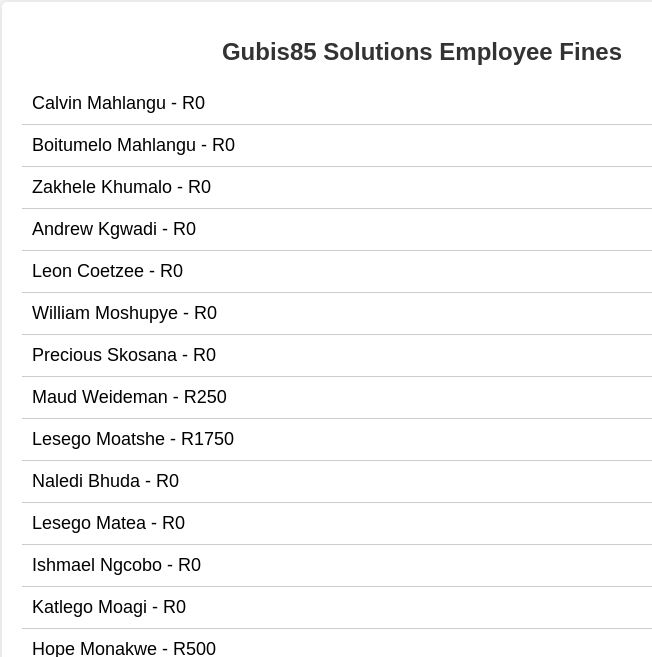
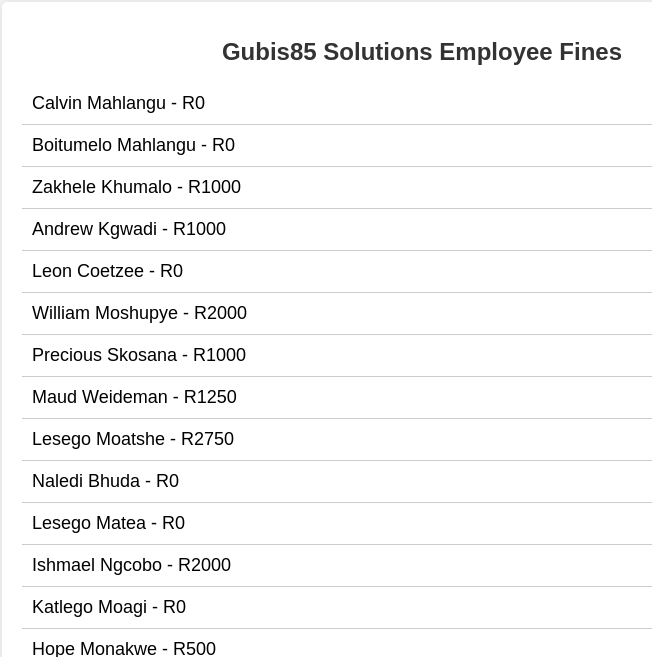
Before and after one commit to mabsmabiletsa/Gubis85-Fines, a plain HTML site: page index.html in a window 1280 px wide. Shown: the part 144-801 px from the top of the page, without its empty margins (218-870 px from the left). Drawn offline with Linux system fonts and the light colour scheme.

Commit message:
952024-1

```diff
--- a/index.html
+++ b/index.html
@@ -20,7 +20,7 @@
             <button onclick="goBack()">Go Back</button>
             <button onclick="showDisputeForm()">Dispute Fine</button>
         </div>
-    </div>
+    </div>n
 
     <div id="dispute-form" class="hidden">
         <h2>Dispute Fine</h2>
--- a/script.js
+++ b/script.js
@@ -14,13 +14,13 @@
     {
         name: "Zakhele Khumalo",
         fines: [
-            { amount: 0, reason: "NO FINES" },
+            { amount: 1000, reason: "Poor Management", date: "04-09-2024" },
         ]
     },
     {
         name: "Andrew Kgwadi",
         fines: [
-            { amount: 0, reason: "NO FINES" },
+            { amount: 1000, reason: "Poor Management", date: "04-09-2024" },
         ]
     },
     {
@@ -32,26 +32,28 @@
     {
         name: "William Moshupye",
         fines: [
-            { amount: 0, reason: "NO FINES" },
+            { amount: 2000, reason: "Gross Misconduct", date: "04-09-2024" },
         ]
     },
     {
         name: "Precious Skosana",
         fines: [
-            { amount: 0, reason: "NO FINE"},
+            { amount: 1000, reason: "Poor Management", date: "04-09-2024" },
         ]
     },
     {
         name: "Maud Weideman",
         fines: [
-            { amount: 250, reason: "Late coming" }
+            { amount: 250, reason: "Late coming" },
+            { amount: 1000, reason: "Poor Management", date: "04-09-2024" },
         ]
     },
     {
         name: "Lesego Moatshe",
         fines: [
             { amount: 250, reason: "Late coming" },
-            { amount: 1500, reason: "For not following the instructions from the leader" }
+            { amount: 1500, reason: "For not following the instructions from the leader" },
+            { amount: 1000, reason: "Poor Management", date: "04-09-2024" },
         ]
     },
     {
@@ -69,7 +71,7 @@
     {
         name: "Ishmael Ngcobo",
         fines: [
-            { amount: 0, reason: "NO FINES" }
+            { amount: 2000, reason: "Gross Misconduct", date: "04-09-2024" },
         ]
     },
     {
@@ -88,6 +90,7 @@
         name: "Kamogelo Methlape",
         fines: [
             { amount: 500, reason: "Not Completing Mr Mahlangu's tasks", date: "31-08-2024" },
+            { amount: 2000, reason: "Gross Misconduct", date: "04-09-2024" },
         ]
     },
     {
@@ -103,6 +106,8 @@
             { amount: 1000, reason: "Late coming" },
             { amount: 250, reason: "Late coming" },
             { amount: 500, reason: "Late coming" },
+            { amount: 500, reason: "Late coming", date: "02-09-2024" },
+
 
         ]
     },
@@ -112,6 +117,8 @@
             { amount: 1000, reason: "Late coming" },
             { amount: 250, reason: "Poor work performance" },
             { amount: 250, reason: "Not requesting fuel" },
+            { amount: 500, reason: "Late coming", date: "05-09-2024" },
+
         ]
     },
     {
@@ -149,7 +156,13 @@
     {
         name: "Lindokuhle Masanabo",
         fines: [
-            { amount: 0, reason: "NO FINES" },
+            { amount: 2000, reason: "Gross Misconduct", date: "04-09-2024" },
+        ]
+    },
+    {
+        name: "Ernest Maja",
+        fines: [
+            { amount: 2000, reason: "Gross Misconduct", date: "04-09-2024" },
         ]
     },
     {
```
